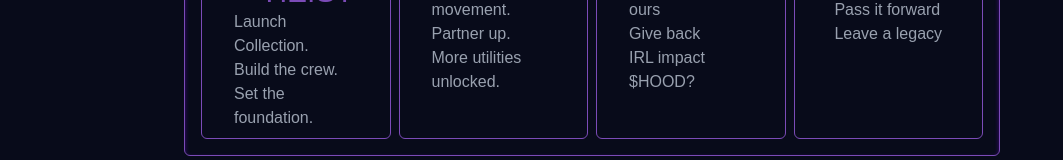
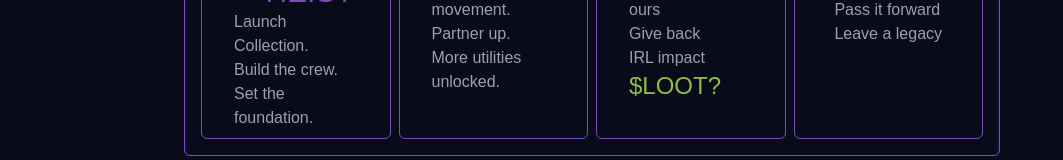
Before and after one commit to 0xStacker/Hooded-Bandit, a React (Vite) app: page / in a window 1280 px wide. Shown: the part 3042-3202 px from the top of the page, without its empty margins (48-1111 px from the left). Built offline with nearby package versions, Linux system fonts and the light colour scheme; a web font is replaced by a local one.

Commit message:
rename token to loot

```diff
--- a/src/assets/components/roadmap.tsx
+++ b/src/assets/components/roadmap.tsx
@@ -45,7 +45,7 @@ export function Roadmap(){
              <li> <p className="text-gray-400">Take back what's ours</p></li>
                 <li><p className="text-gray-400">Give back</p></li>
                 <li><p className="text-gray-400">IRL impact</p></li>
-                <li><p className="text-gray-400">$HOOD?</p></li>
+                <li><p className=" text-2xl text-bandit-green">$LOOT?</p></li>
                 </ul>
 
             </div>
```
